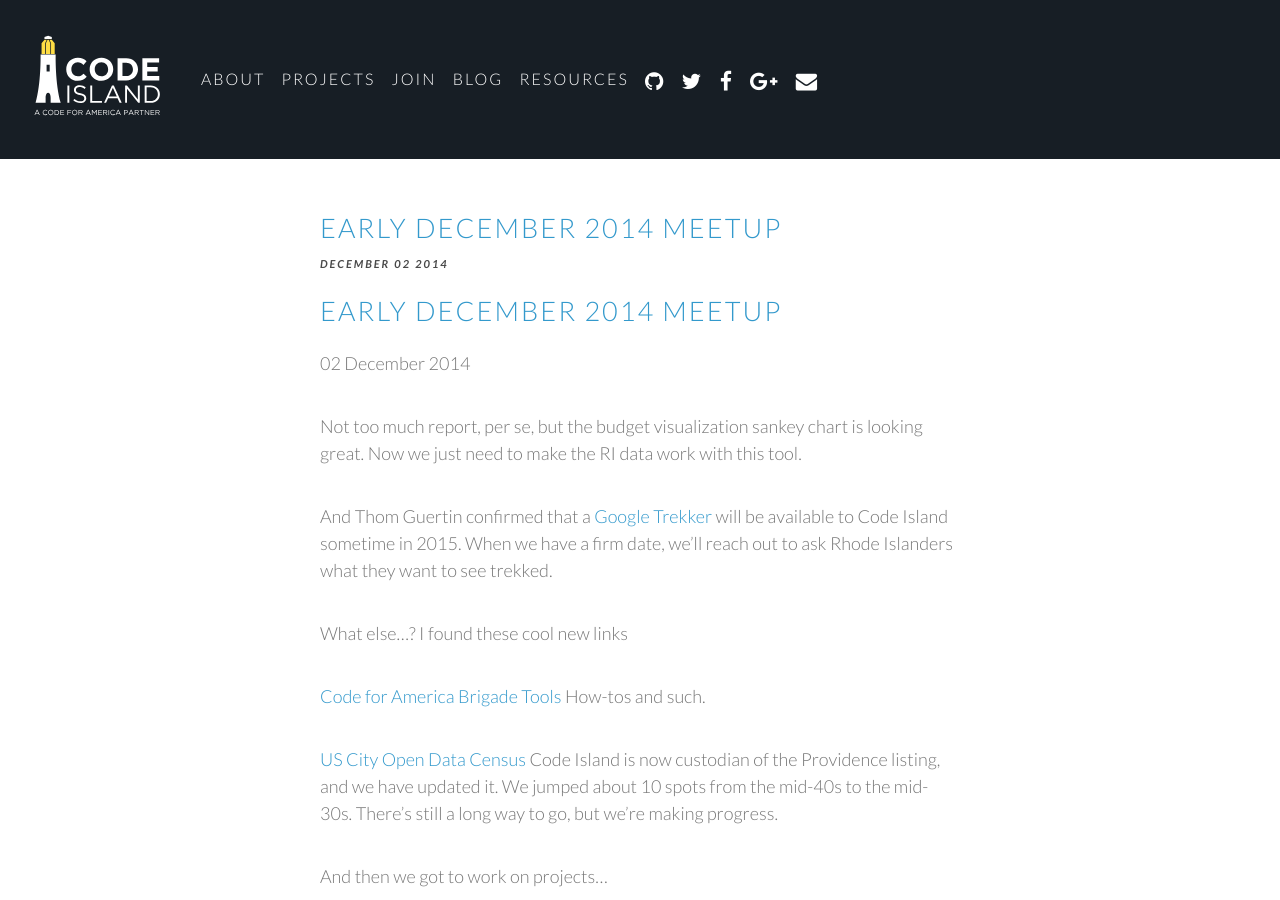
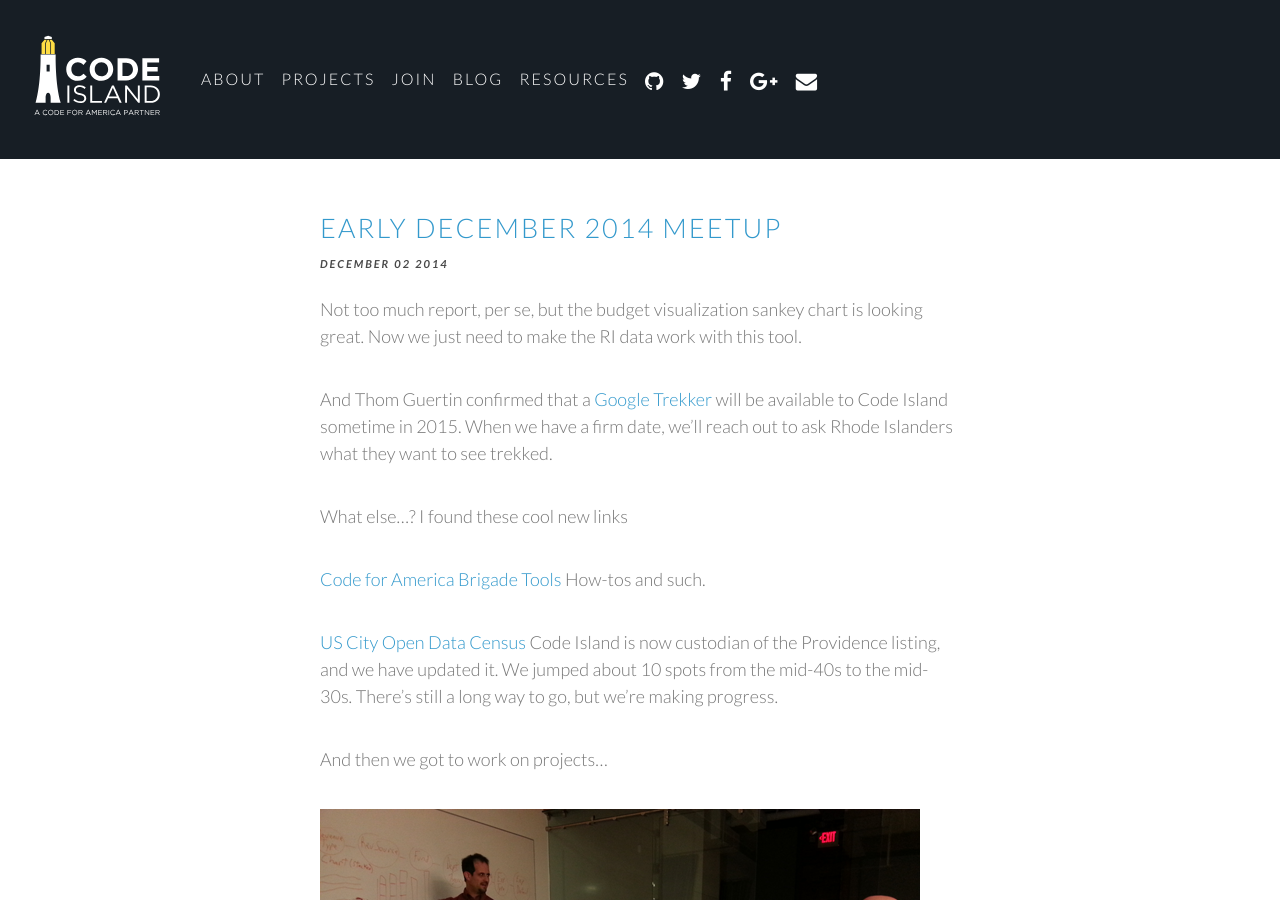
Before and after one commit to codeisland/codeisland.github.io, a Jekyll site: the page built from _posts/2014-12-02-meetup-report.md, in a window 1280 px wide and 900 px high. Built offline with Jekyll 4.4.1, drawn with Linux system fonts in a browser that asks for light colours; nearby versions of some CDN libraries.

Commit message:
Misc content fixes

```diff
--- a/_posts/2014-12-02-meetup-report.md
+++ b/_posts/2014-12-02-meetup-report.md
@@ -3,10 +3,6 @@
 title: Early December 2014 Meetup
 published: true
 ---
-
-<h2><a href="{{ page.url }}">{{ page.title }}</a></h2>
-
-{{ page.date | date_to_long_string }}
 
 Not too much report, per se, but the budget visualization sankey chart is looking great. Now we just need to make the RI data work with this tool.
 
--- a/resources/index.html
+++ b/resources/index.html
@@ -3,7 +3,6 @@
 layout: page
 title: Code Island Resources
 ---
-<h1>Resources</h1>
 
 <h2><a href="http://us-city.census.okfn.org/place/providence">Open Data Census</a></h2>
 <p>The first step in making data actionable is to make sure the data is easily accessible.</p>
```
